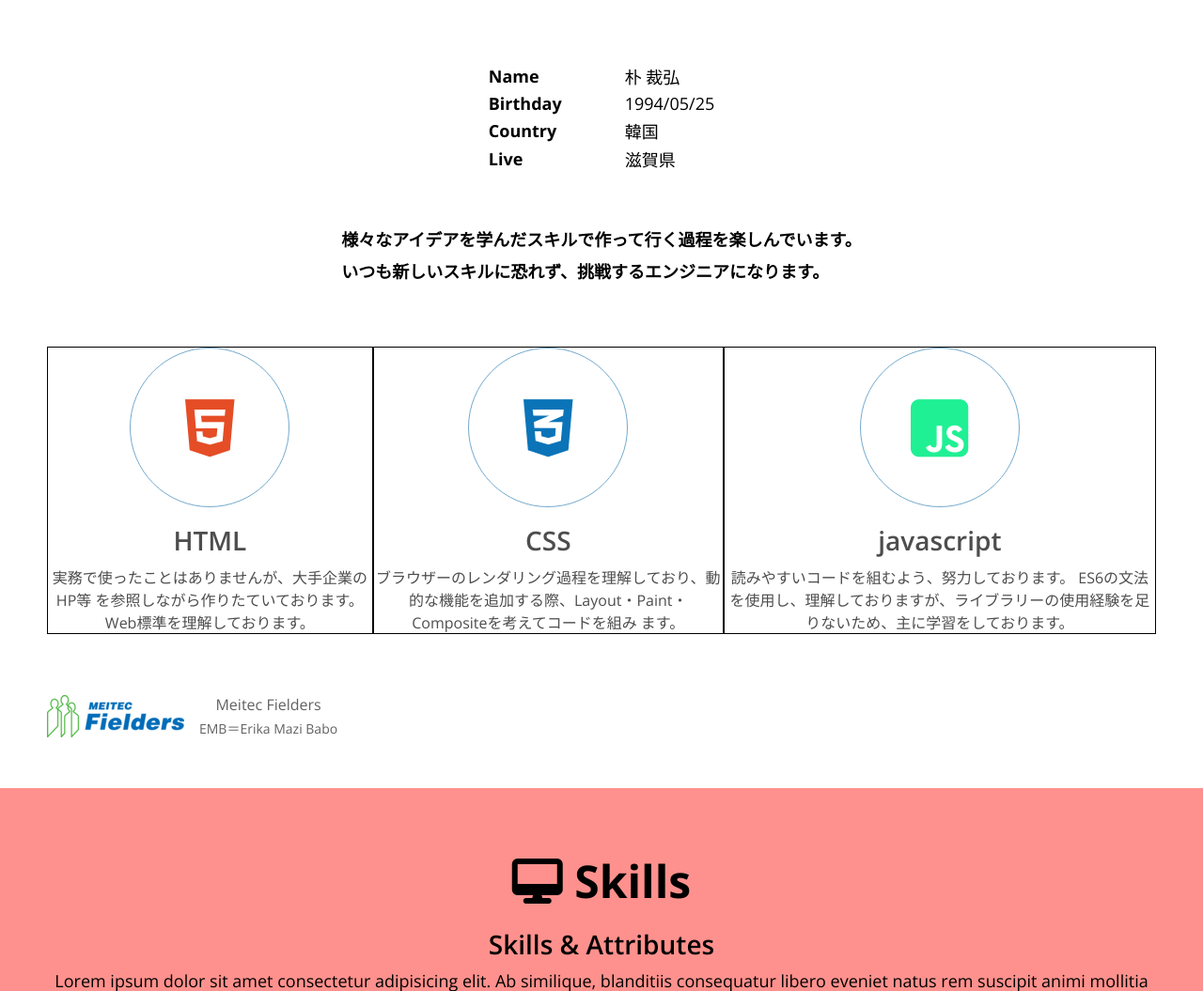
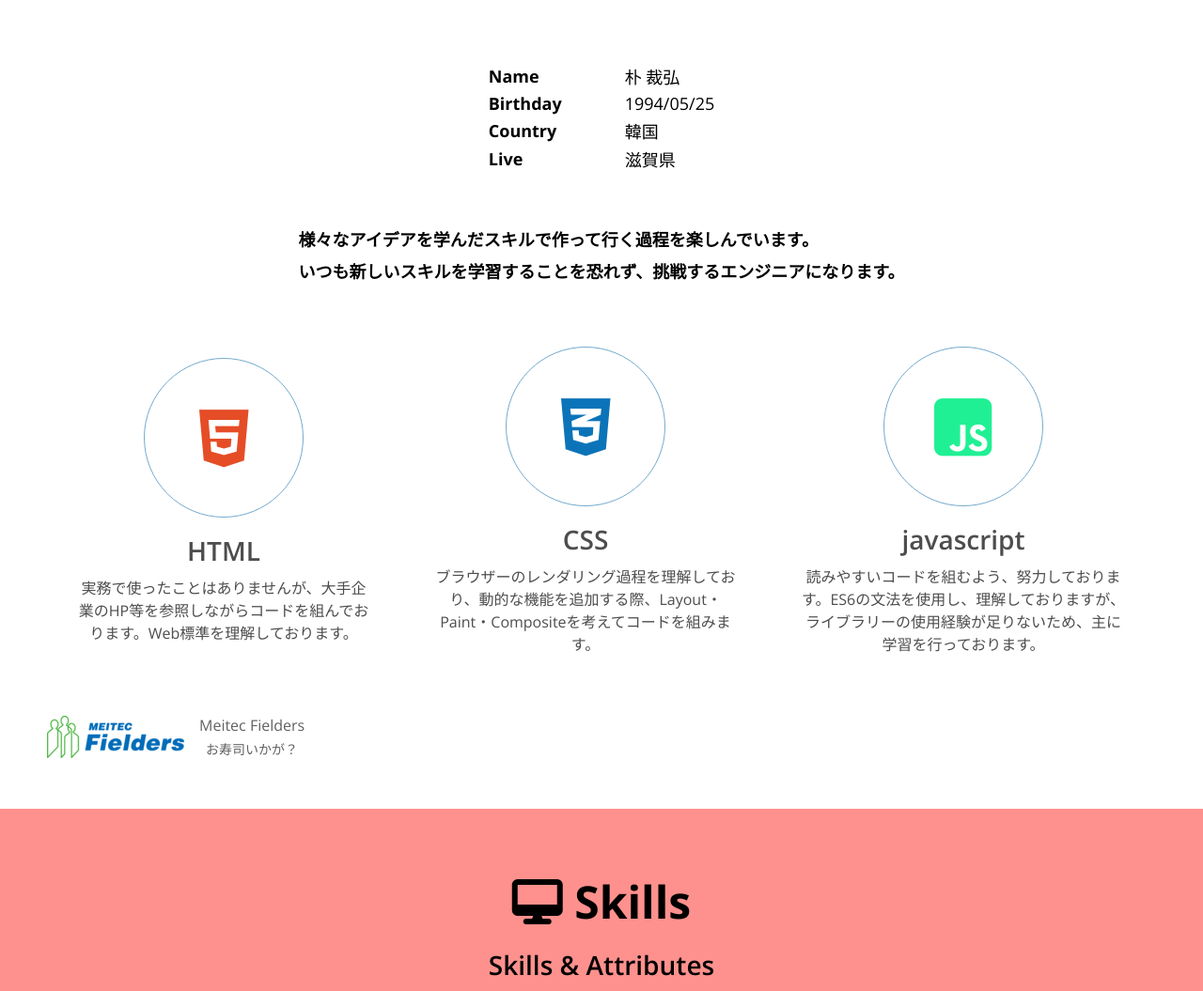
Before and after one commit to J-paku/Portfolio, a PHP site: page / in a window 1280 px wide. Shown: the part 889-1944 px from the top of the page at 94% size. Run offline with PHP 8.4, Linux system fonts and the light colour scheme; some libraries are stand-ins or nearby versions.

Commit message:
CSS: emergency fix

```diff
--- a/index.html
+++ b/index.html
@@ -79,31 +79,31 @@
             様々なアイデアを学んだスキルで作って行く過程を楽しんでいます。
         </h3>
         <h3>
-            いつも新しいスキルに恐れず、挑戦するエンジニアになります。
+            いつも新しいスキルを学習することを恐れず、挑戦するエンジニアになります。
         </h3>
     </div>
+
         <div class="about__majors">
             <div class="major">
                 <div class="major__icon">
                     <i class="fa-brands fa-html5 fa-bounce"></i>
                 </div>
                     <h2 class="major__title">HTML</h2>
-                    <div class="major__description">実務で使ったことはありませんが、大手企業のHP等  を参照しながら作りたていております。Web標準を理解しております。</div>
+                    <div class="major__description">実務で使ったことはありませんが、大手企業のHP等を参照しながらコードを組んでおります。Web標準を理解しております。</div>
             </div>
-                <div class="major">
+            <div class="major">
                     <div class="major__icon">
                         <i class="fa-brands fa-css3-alt fa-bounce"></i>
                     </div>
                 <h2 class="major__title">CSS</h2>
-                    <div class="major__description">ブラウザーのレンダリング過程を理解しており、動的な機能を追加する際、Layout・Paint・Compositeを考えてコードを組み  ます。</div>
-                    </div>
-                <div class="major">
+                    <div class="major__description">ブラウザーのレンダリング過程を理解しており、動的な機能を追加する際、Layout・Paint・Compositeを考えてコードを組みます。</div>
+            </div>
+            <div class="major">
                     <div class="major__icon">
                         <i class="fa-brands fa-square-js fa-bounce"></i>
-                    </div>
+            </div>
                     <h2 class="major__title">javascript</h2>
-                <div class="major__description">読みやすいコードを組むよう、努力しております。  ES6の文法を使用し、理解しておりますが、ライブラリーの使用経験を足りないため、主に学習をしております。</div>
-
+                <div class="major__description">読みやすいコードを組むよう、努力しております。ES6の文法を使用し、理解しておりますが、ライブラリーの使用経験が足りないため、主に学習を行っております。</div>
             </div>
         </div>
         <div class="about__jobs">
@@ -113,7 +113,7 @@
                 class="job__logo">
                 <div class="job__description">
                 <p class="job__name">Meitec Fielders</p>
-                <p class="job__period">EMB＝Erika Mazi Babo</p>
+                <p class="job__period">お寿司いかが？</p>
                 </div>
             </div>
             <div class="job"></div>
--- a/style.css
+++ b/style.css
@@ -177,6 +177,7 @@ p   {
     }
 
     /* About */
+
     .about__majors{
         display: flex;
         justify-content: center;
@@ -184,8 +185,10 @@ p   {
         margin: 60px 0;
     }
     .major{
-        border: 1px solid var(--color-black);
+        max-width: 410px;
+        padding: 0 2rem;
     }
+
     .major__icon {
         width:170px;
         height: 170px;
```
